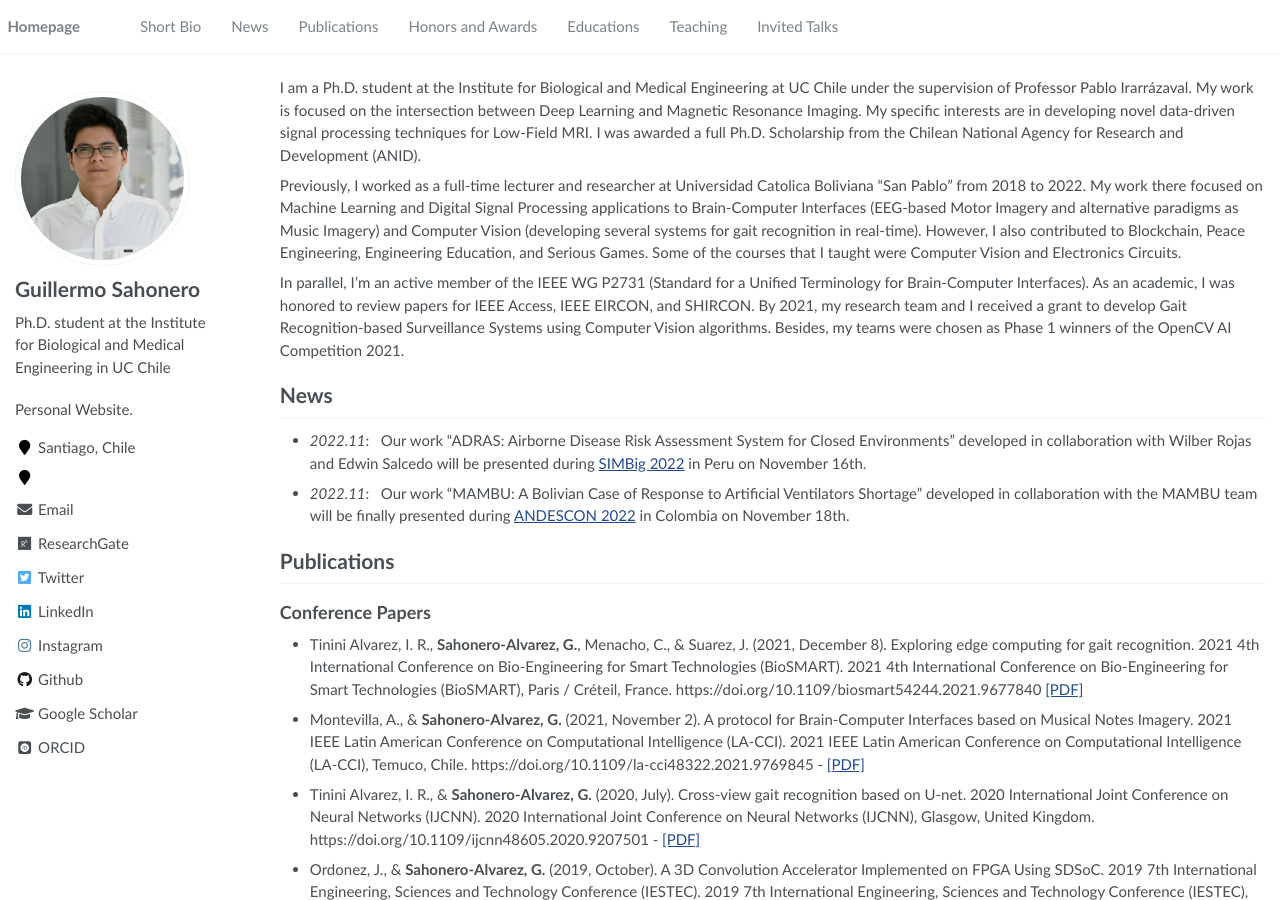
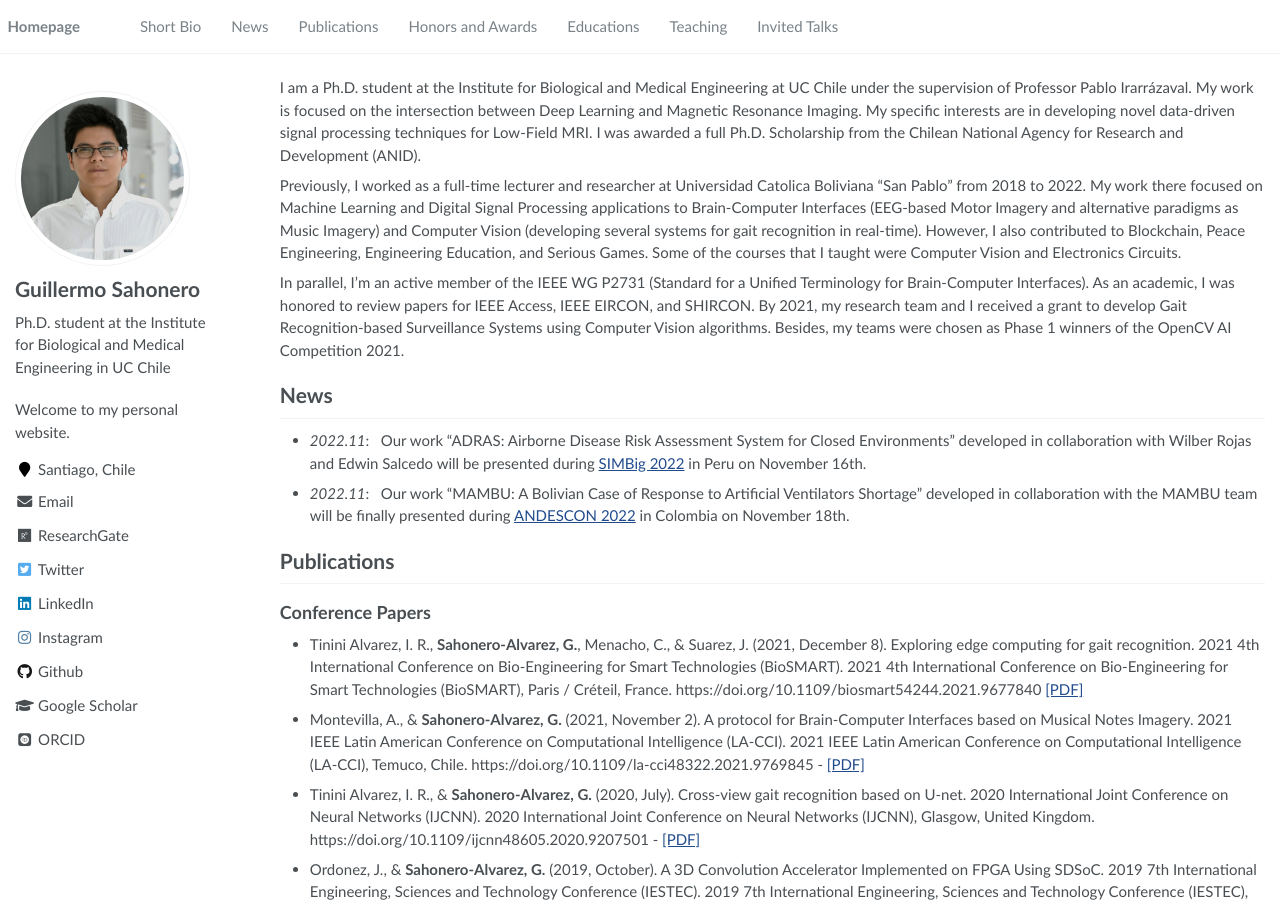
Before and after one commit to gsahonero/gsahonero.github.io, a Jekyll site: the page built from _pages/about.md, in a window 1280 px wide and 900 px high. Built offline with Jekyll 4.4.1, drawn with Linux system fonts in a browser that asks for light colours; some web fonts are replaced.

Commit message:
Some final editions for this weekend.

```diff
--- a/_config.yml
+++ b/_config.yml
@@ -7,7 +7,7 @@
 
 # Site Settings
 title                    : "Guillermo Sahonero"
-description              : "Personal Website."
+description              : "Welcome to my personal website."
 repository               : "gsahonero/gsahonero.github.io"
 google_scholar_stats_use_cdn : false
 
@@ -25,7 +25,7 @@ author:
   avatar           : "images/Guillermo Sahonero 6.jpg"
   bio              : "Ph.D. student at the Institute for Biological and Medical Engineering in UC Chile"
   location         : "Santiago, Chile"
-  employer         : ""
+  employer         :
   pubmed           :
   googlescholar    : "https://scholar.google.com/citations?user=Jfq_wNsAAAAJ&hl=en"
   email            : "gsahonero@uc.cl"
```
